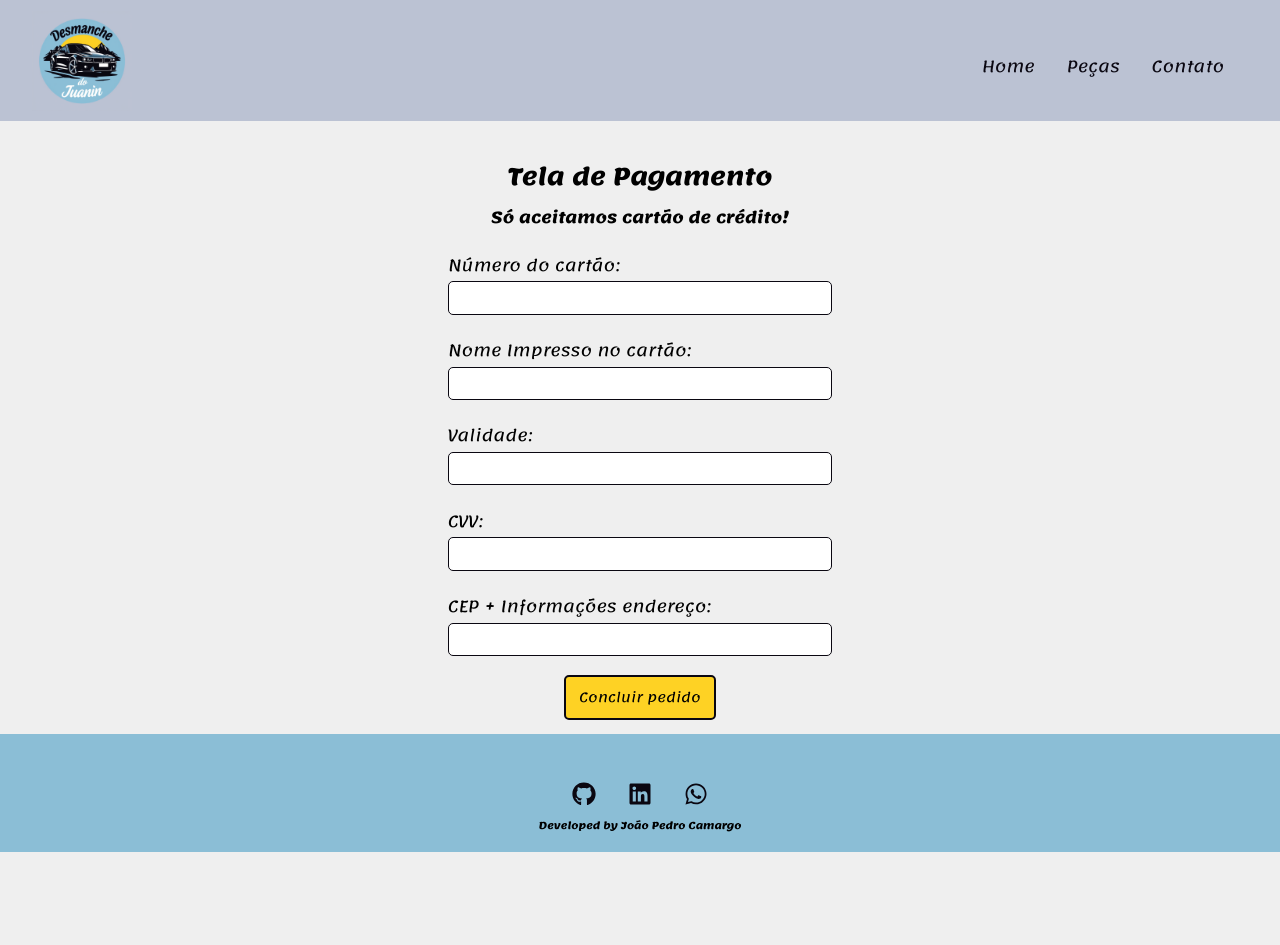
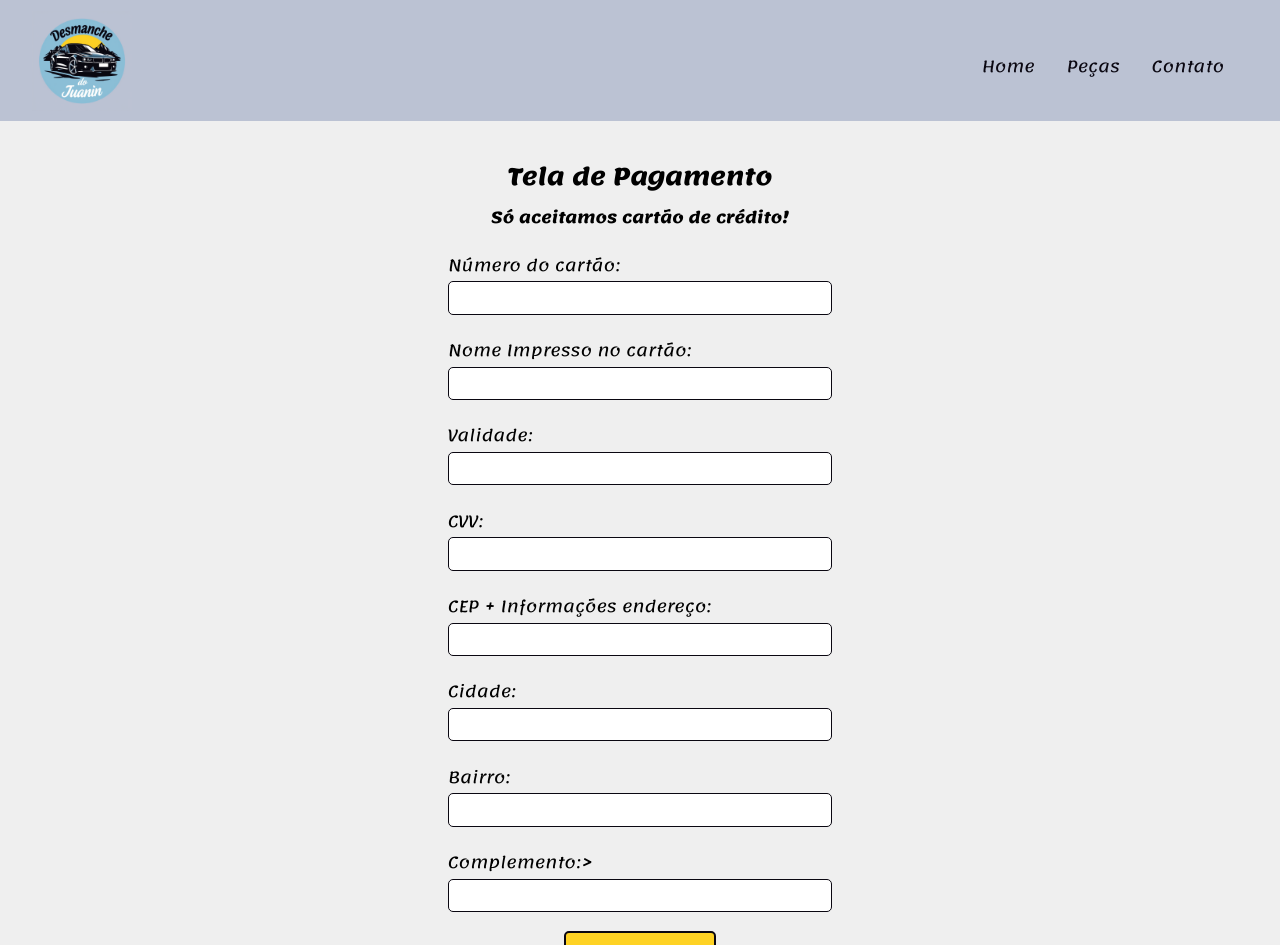
Before and after one commit to Camargo-Joao/Desmanche-do-Juanin, a React (Create React App) app: page /comprar in a window 1280 px wide. Shown: the top 945 px of the page. Before the commit the page ends 852 px from the top, so only its background shows below. Built offline with nearby package versions, Linux system fonts and the light colour scheme; a web font is replaced by a local one.

Commit message:
add-campos

```diff
--- a/src/components/pages/Compras.js
+++ b/src/components/pages/Compras.js
@@ -20,6 +20,12 @@ function Compras() {
 
         <Input type="text" label="CEP + Informações endereço:" />
 
+        <Input type="text" label="Cidade:"/>
+
+        <Input type="text" label="Bairro:" />
+
+        <Input type="text" label="Complemento:>" />
+
         <Button path="/finalizar-compra">Concluir pedido</Button>
       </form>
     </div>
```
